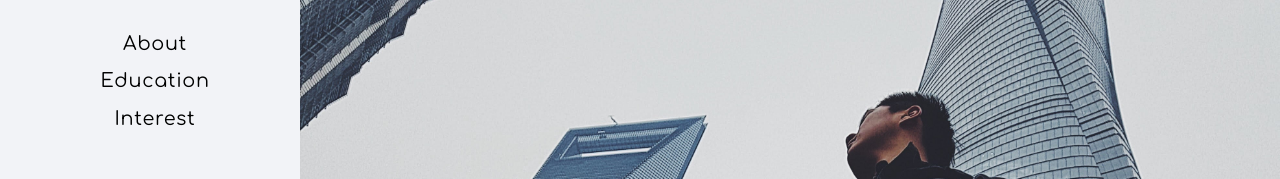
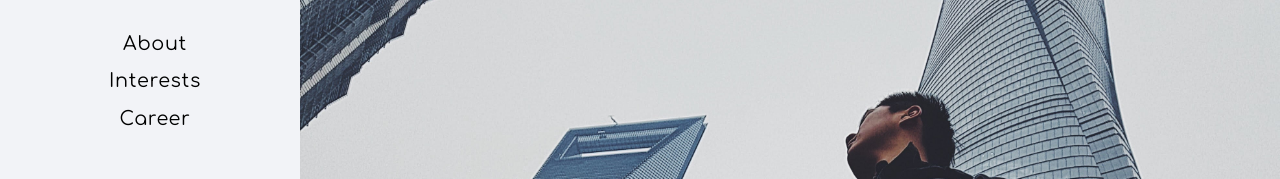
Before and after one commit to seykafu/seykafu, a React (Create React App) app: page / in a window 1280 px wide. Shown: the part 206-385 px from the top of the page. Built offline with nearby package versions, Linux system fonts and the light colour scheme; a web font is replaced by a local one.

Commit message:
UI adjustments

```diff
--- a/src/components/Education/Education.js
+++ b/src/components/Education/Education.js
@@ -23,7 +23,7 @@ class Education extends Component {
                                                     <MdSchool />
                                                 </div>
                                                 <div className={classes.label}>
-                                                <h2 >UWaterloo BSc. Science and Business  <span>2016-2021</span></h2>
+                                                <h2 >UWaterloo BSc Science and Business + Co-op<span> 2016-2021</span></h2>
                                                 <p>I hold an Honours degree from Waterloo, with a minor in Econ. I've been part of many orgs, including:</p>
                                                 <li>UW Health Services as a Volunteer, 2016-2017</li>
                                                 <li>WatSolve as a Lead Consultant, 2017-2018</li>
@@ -55,7 +55,7 @@ class Education extends Component {
                                                 {/*<div className={classes.timeline_entry_inner}><div  className={classes.timeline_icon_3||classes.color_none}></div></div> */}
                                             </article>
                                         </ScrollAnimation>
-
+                                        <br />
                                        <ScrollAnimation offset="0" animateIn="fadeInLeft" duration='2.4' animateOnce="true" initiallyVisible ={true}>
                                             <article className={classes.timeline_entry}>
                                                 <div className={classes.timeline_icon} >
--- a/src/components/carousel/CarouselImages.js.js
+++ b/src/components/carousel/CarouselImages.js.js
@@ -29,6 +29,12 @@ import laptop1 from '../images/laptop1.jpg'
                     <a href="https://github.com/seykafu" rel="opener noreferrer" target="_blank">
                         VIEW PROJECTS   <GoProject/>
                     </a>
+                    <br />
+                    <br />
+                    <br />
+                    <a href="https://seykafu.medium.com" rel="opener noreferrer" target="_blank">
+                        VIEW WRITING   <GoProject/>
+                    </a>
                     </div>
                 </div>
                 {/* <div className={classes.image_container}>
--- a/src/components/sidebar/Sidebar.js
+++ b/src/components/sidebar/Sidebar.js
@@ -14,8 +14,8 @@ class Sidebar extends Component {
                 <p style={{color:'black',fontWeight:'bold'}} className="gmail"> kaseyfuwaterloo@gmail.com </p>
                 <ul className="sidebar-nav">
                     <li className="sidebar-nav-items"><Link smooth to="/#about" className="links">About</Link></li>
-                    <li className="sidebar-nav-items"><Link smooth to="/#education" className="links" >Education</Link></li>
-                    <li className="sidebar-nav-items"><Link smooth to="/#interest" className="links">Interest</Link></li>
+                    <li className="sidebar-nav-items"><Link smooth to="/#interest" className="links">Interests</Link></li>
+                    <li className="sidebar-nav-items"><Link smooth to="/#education" className="links" >Career</Link></li>
                     {/* <li className="sidebar-nav-items"><a href="http://www.bloggingpeek.com" target="_blank" rel="opener noreferrer" className="links"> Blog<FiExternalLink/></a></li> */}
                 </ul>
 
```
